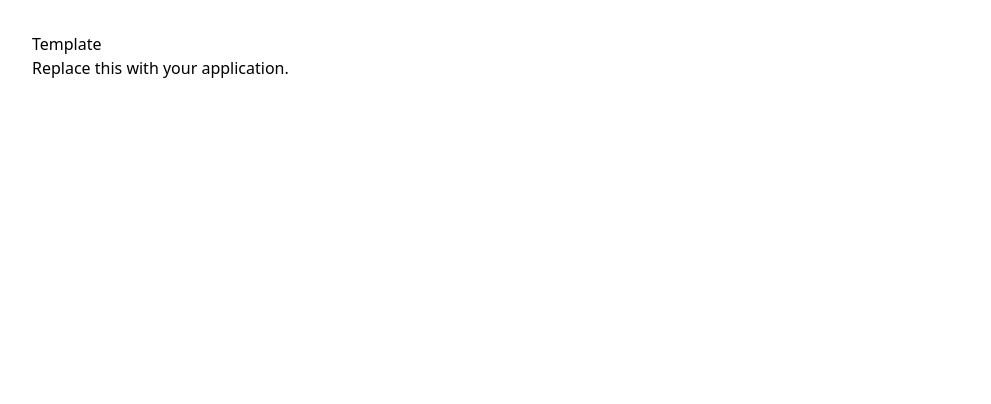
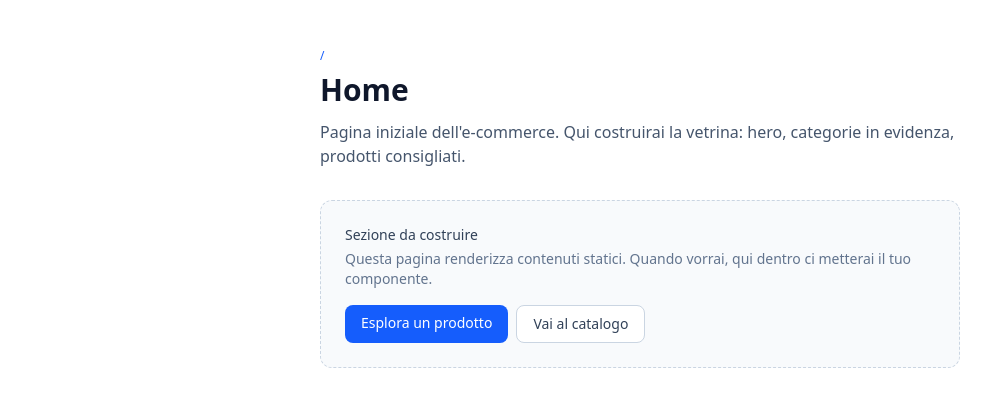
Before and after one commit to FrancescoProcacc1/react-prova-ecommerce, a React (Vite) app: page / in a window 1280 px wide. Shown: the top 404 px of the page, without its empty margins (0-991 px from the left). Built offline with nearby package versions, Linux system fonts and the light colour scheme.

Commit message:
Add React Router con pagine placeholder (Blocco B)

```diff
--- a/package.json
+++ b/package.json
@@ -14,7 +14,8 @@
   "dependencies": {
     "@tanstack/react-query": "^5.103.1",
     "react": "^19.2.8",
-    "react-dom": "^19.2.8"
+    "react-dom": "^19.2.8",
+    "react-router-dom": "^7.18.4"
   },
   "devDependencies": {
     "@tailwindcss/vite": "^4.3.3",
--- a/src/App.jsx
+++ b/src/App.jsx
@@ -1,8 +1,12 @@
+import { Outlet, ScrollRestoration } from 'react-router-dom';
+
 export default function App() {
   return (
-    <div style={{ padding: '2rem', fontFamily: 'system-ui, sans-serif' }}>
-      <h1>Template</h1>
-      <p>Replace this with your application.</p>
+    <div className="min-h-screen flex flex-col">
+      <main className="flex-1">
+        <Outlet />
+      </main>
+      <ScrollRestoration />
     </div>
   );
 }
--- a/src/main.jsx
+++ b/src/main.jsx
@@ -1,7 +1,10 @@
 import { StrictMode } from 'react';
 import { createRoot } from 'react-dom/client';
+import { createBrowserRouter, RouterProvider } from 'react-router-dom';
 import { QueryClient, QueryClientProvider } from '@tanstack/react-query';
 import App from './App.jsx';
+import PlaceholderPage from './pages/PlaceholderPage.jsx';
+import NotFoundPage from './pages/NotFoundPage.jsx';
 import './index.css';
 
 const queryClient = new QueryClient({
@@ -10,10 +13,69 @@ const queryClient = new QueryClient({
   },
 });
 
+const router = createBrowserRouter([
+  {
+    element: <App />,
+    children: [
+      {
+        index: true,
+        element: (
+          <PlaceholderPage
+            route="/"
+            title="Home"
+            description="Pagina iniziale dell'e-commerce. Qui costruirai la vetrina: hero, categorie in evidenza, prodotti consigliati."
+          />
+        ),
+      },
+      {
+        path: 'catalog',
+        element: (
+          <PlaceholderPage
+            route="/catalog"
+            title="Catalogo"
+            description="Lista di tutti i prodotti con filtri e ordinamento. Usa useProducts() per il fetch."
+          />
+        ),
+      },
+      {
+        path: 'product/:id',
+        element: (
+          <PlaceholderPage
+            route="/product/:id"
+            title="Prodotto"
+            description="Dettaglio del singolo prodotto. Usa useProduct(id) e popola questo layout con specifiche, galleria e CTA per il carrello."
+          />
+        ),
+      },
+      {
+        path: 'cart',
+        element: (
+          <PlaceholderPage
+            route="/cart"
+            title="Carrello"
+            description="Carrello persistente. Usa useCartStore() per leggere items, modificare quantita e rimuovere."
+          />
+        ),
+      },
+      {
+        path: 'checkout',
+        element: (
+          <PlaceholderPage
+            route="/checkout"
+            title="Checkout"
+            description="Form di pagamento. Usa react-hook-form + zod e useMutation per POST /orders."
+          />
+        ),
+      },
+      { path: '*', element: <NotFoundPage /> },
+    ],
+  },
+]);
+
 createRoot(document.getElementById('root')).render(
   <StrictMode>
     <QueryClientProvider client={queryClient}>
-      <App />
+      <RouterProvider router={router} />
     </QueryClientProvider>
   </StrictMode>,
 );
--- /dev/null
+++ b/src/pages/NotFoundPage.jsx
@@ -0,0 +1,17 @@
+import { Link } from 'react-router-dom';
+
+export default function NotFoundPage() {
+    return (
+        <div className="mx-auto max-w-xl py-20 text-center px-4">
+            <p className="text-6xl font-bold text-blue-600">404</p>
+            <h1 className="mt-4 text-2xl font-bold text-slate-900">Pagina non trovata</h1>
+            <p className="mt-2 text-slate-500">La pagina che stai cercando non esiste.</p>
+            <Link
+                to="/"
+                className="mt-6 inline-block rounded-lg bg-blue-600 px-6 py-3 font-semibold text-white hover:bg-blue-700"
+            >
+                Torna alla home
+            </Link>
+        </div>
+    );
+}
--- /dev/null
+++ b/src/pages/PlaceholderPage.jsx
@@ -0,0 +1,32 @@
+import { Link } from 'react-router-dom';
+
+export default function PlaceholderPage({ route, title, description }) {
+    return (
+        <div className="mx-auto max-w-2xl py-12 px-4">
+            <p className="text-xs uppercase tracking-wide text-blue-600">{route}</p>
+            <h1 className="mt-2 text-3xl font-bold text-slate-900">{title}</h1>
+            <p className="mt-3 text-slate-600">{description}</p>
+
+            <div className="mt-8 rounded-xl border border-dashed border-slate-300 bg-slate-50 p-6">
+                <p className="text-sm font-medium text-slate-700">Sezione da costruire</p>
+                <p className="mt-1 text-sm text-slate-500">
+                    Questa pagina renderizza contenuti statici. Quando vorrai, qui dentro ci metterai il tuo componente.
+                </p>
+                <div className="mt-4 flex flex-wrap gap-2 text-sm">
+                    <Link
+                        to="/product/p001"
+                        className="rounded-lg bg-blue-600 px-4 py-2 font-medium text-white hover:bg-blue-700"
+                    >
+                        Esplora un prodotto
+                    </Link>
+                    <Link
+                        to="/catalog"
+                        className="rounded-lg border border-slate-300 bg-white px-4 py-2 font-medium text-slate-700 hover:bg-slate-100"
+                    >
+                        Vai al catalogo
+                    </Link>
+                </div>
+            </div>
+        </div>
+    );
+}
```
Also changed, not shown: 1 other file (tests, documents, lock files or other folders).
